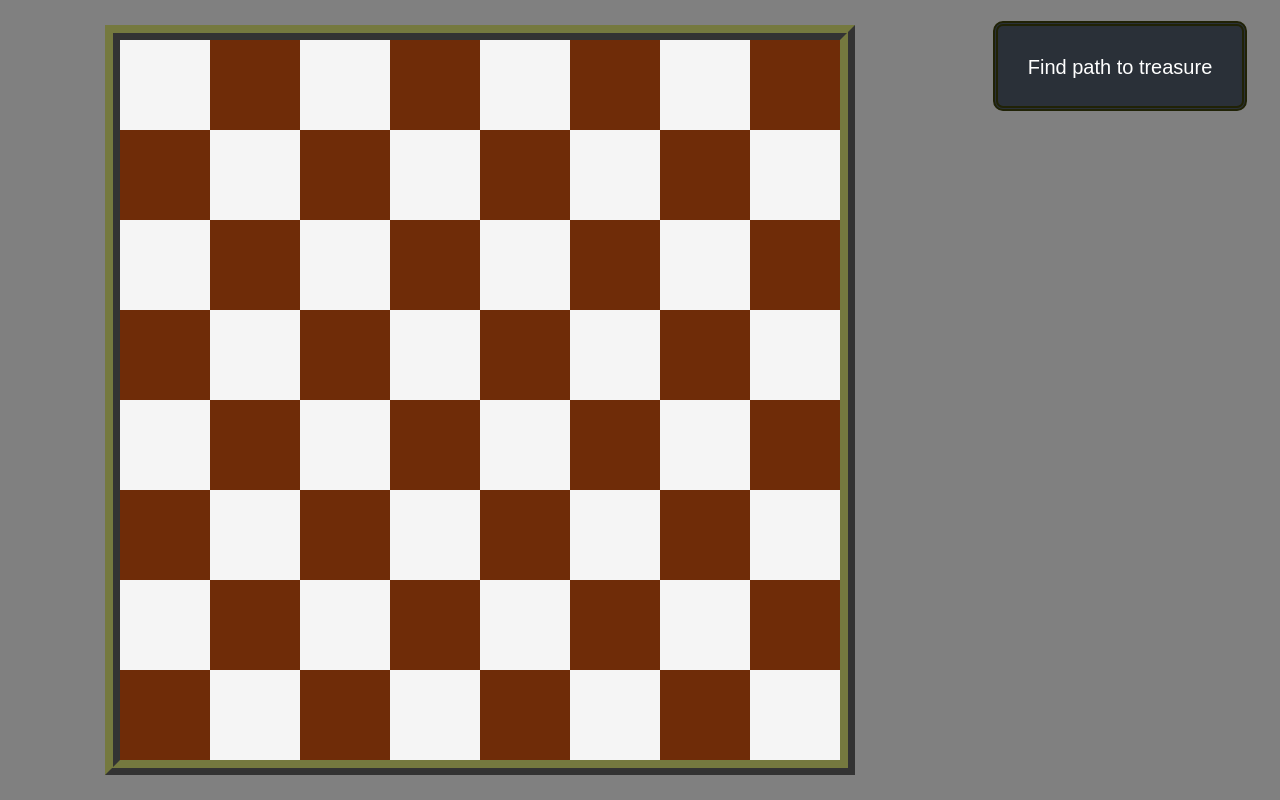
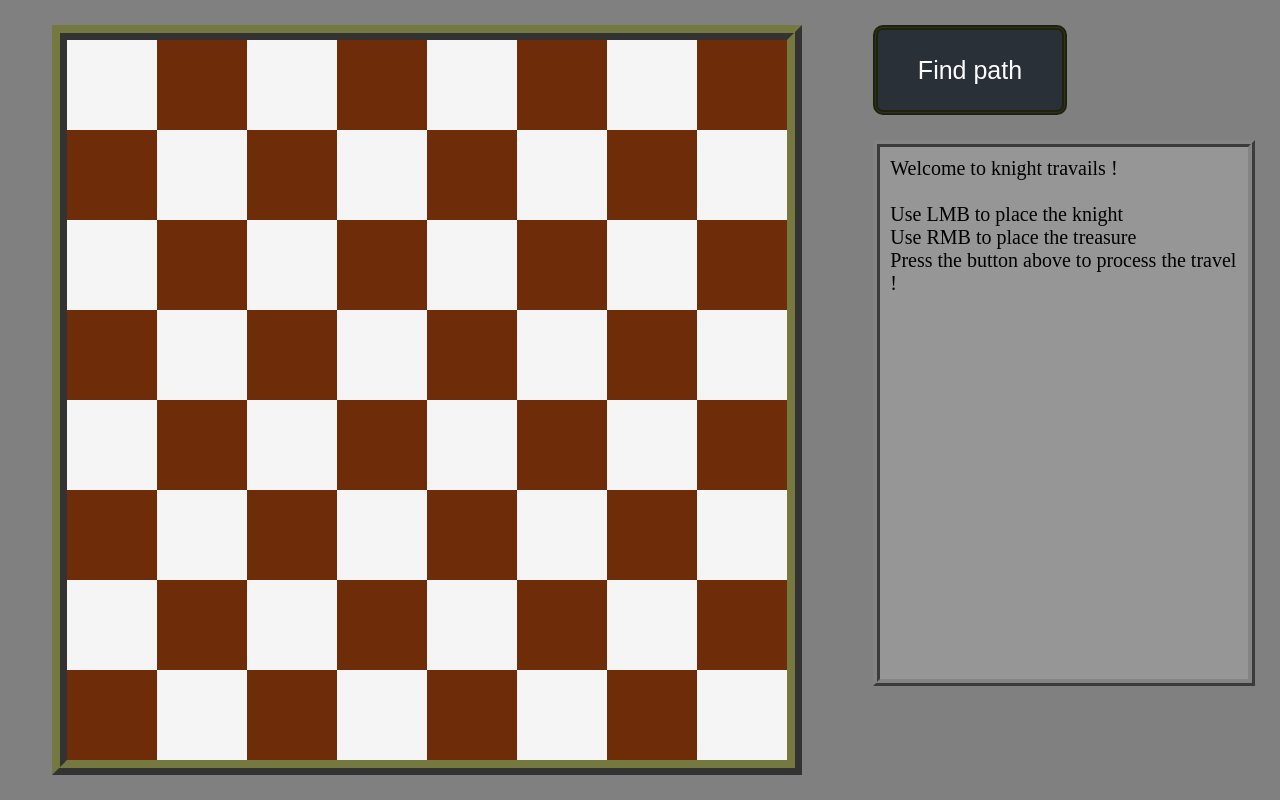
Before and after one commit to SlipNinja/odin_knights, a website built with webpack: page src/index.html in a window 1280 px wide. Built offline with nearby package versions, Linux system fonts and the light colour scheme.

Commit message:
Add travel display and icons

```diff
--- a/src/pageBuilder.js
+++ b/src/pageBuilder.js
@@ -1,5 +1,6 @@
 import knightImg from "./images/chevalier.png";
 import treasureImg from "./images/treasure.png";
+import markImg from "./images/mark.png";
 
 import { knightTravel } from './knight.js';
 
@@ -15,12 +16,14 @@ function buildPage() {
 
     boardSide.appendChild(buildBoard());
     menuSide.appendChild(buildProcessButton());
+    menuSide.appendChild(buildLogs());
 
     mainElement.appendChild(boardSide);
     mainElement.appendChild(menuSide);
 
     document.body.appendChild(mainElement);
 
+    resetLogs();
     addBoardClickEvents();
 }
 
@@ -53,7 +56,7 @@ function buildBoard() {
 function buildProcessButton() {
     const btnProcess = document.createElement("button");
     btnProcess.id = "btnProcess";
-    btnProcess.innerHTML = "Find path to treasure";
+    btnProcess.innerHTML = "Find path";
     btnProcess.onclick = (e) => {
         const imgs = Object.values(document.getElementsByClassName('imgContainer'));
         let start = null;
@@ -67,9 +70,6 @@ function buildProcessButton() {
 
         if(start === null || end === null) return;
 
-        //console.log(`Start : ${start.x} - ${start.y}`);
-        //console.log(`Treasure : ${end.x} - ${end.y}`);
-
         const travel = knightTravel(start, end);
         displayTravel(travel);
     };
@@ -77,10 +77,57 @@ function buildProcessButton() {
     return btnProcess;
 }
 
+function buildLogs() {
+    const logs = document.createElement("div");
+    logs.id = "logs";
+
+    return logs;
+}
+
+function overwriteLogs(text = "") {
+    const logs = document.getElementById("logs");
+    logs.innerHTML = text;
+}
+
+function addLog(text = "") {
+    const logs = document.getElementById("logs");
+
+    const breakline = document.createElement("br");
+    const newLog = document.createTextNode(text);
+
+    logs.appendChild(breakline);
+    logs.appendChild(newLog);
+}
+
+function resetLogs() {
+    overwriteLogs("Welcome to knight travails !");
+    addLog();
+    addLog("Use LMB to place the knight");
+    addLog("Use RMB to place the treasure");
+    addLog("Press the button above to process the travel !");
+    addLog();
+}
+
 function displayTravel(travel) {
+    const start = travel.shift();
+    const end = travel.pop();
+
+    resetLogs();
+    addLog(`The knight starts at position ${start.x+1}:${start.y+1}`);
+
     travel.forEach(position => {
-        console.log(position);
+        addLog(`He goes to ${position.x+1}:${position.y+1}`);
+        addMarkAt(position);
     });
+
+    addLog(`And he reaches the treasure at ${end.x+1}:${end.y+1} !`);
+}
+
+function addMarkAt(position) {
+    const imgs = Object.values(document.getElementsByClassName('imgContainer'));
+    const index = positionToIndex(position.x, position.y);
+
+    imgs[index].src = markImg;
 }
 
 function addBoardClickEvents(){
@@ -89,11 +136,10 @@ function addBoardClickEvents(){
 
     for (let i = 0; i < squares.length; i++) {
 
-        //const pos = indexToPosition(i);
-
         // Right click
         squares[i].oncontextmenu = (e) => {
             clearImgContainerFrom(treasureImg);
+            clearImgContainerFrom(markImg);
             squares[i].children[0].src = treasureImg;
             return false; // Cancel default contextual menu
         };
@@ -101,6 +147,7 @@ function addBoardClickEvents(){
         // Left click
         squares[i].onclick = (e) => {
             clearImgContainerFrom(knightImg);
+            clearImgContainerFrom(markImg);
             squares[i].children[0].src = knightImg;
         };
     }
--- a/src/style.css
+++ b/src/style.css
@@ -6,7 +6,7 @@
 
 #mainElement {
     display: grid;
-    grid-template-columns: 3fr 1fr;
+    grid-template-columns: 4fr 2fr;
     grid-auto-rows: 100vh;
 }
 
@@ -47,19 +47,19 @@
 }
 
 #menuSide {
-    background-color: grey;
+    background-color: gray;
     display: grid;
     grid-template-rows: 100px 1fr;
-    padding: 5%;
-    justify-content: center;
-    align-items: center;
+    grid-template-columns: 1fr;
+    gap: 20px;
+    padding: 20px;
 }
 
 #btnProcess {
-    width: fit-content;
-    padding: 30px;
+    width: 50%;
     height: 90%;
-    font-size: 20px;
+    font-size: 25px;
+    align-self: center;
     border: double thick rgb(32, 34, 6);
     border-radius: 10px;
     background-color: rgb(42, 48, 56);
@@ -74,3 +74,12 @@
     background-color: rgb(105, 110, 119);
     color: black;
 }
+
+#logs {
+    width: 90%;
+    height: 80%;
+    padding: 10px;
+    background-color: rgb(151, 150, 150);
+    border: 2mm ridge rgba(37, 37, 37, 0.6);
+    font-size: 20px;
+}
```
Also changed, not shown: src/images/mark.png (added).
